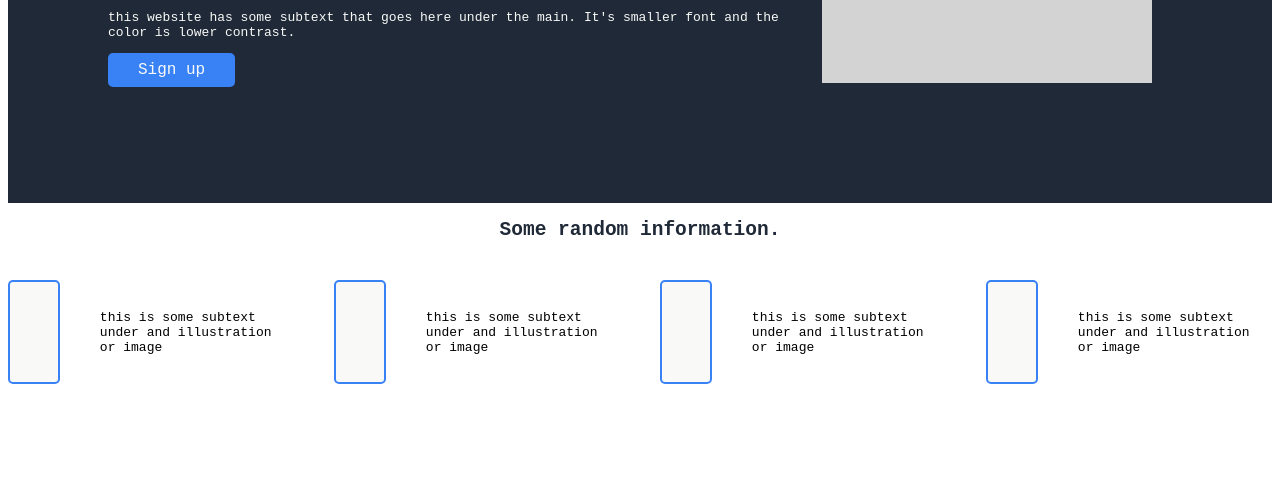
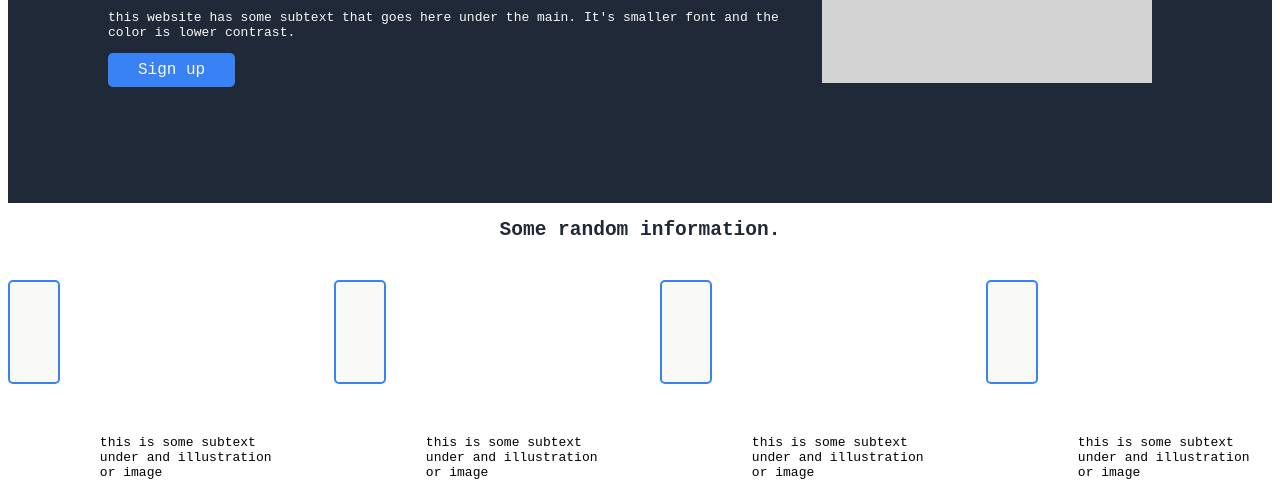
Before and after one commit to twan47/Landing-page, a plain HTML site: page index.html in a window 1280 px wide. Shown: the part 317-800 px from the top of the page. Drawn offline with Linux system fonts and the light colour scheme.

Commit message:
trying to align boxes above text

```diff
--- a/styles.css
+++ b/styles.css
@@ -90,8 +90,6 @@ h1 {
 .container-two {
     display: flex;
     font-family: monospace;
-    justify-items: center;
-    align-items: center;
     flex-direction: row;
     height:150px;
     gap: 40px;
@@ -107,9 +105,19 @@ h1 {
 }
 
 .box {
+    display:flex;
+    align-self: center;
     width: 100px;
     height: 100px;
     background-color: #f9faf8;
     border: 2px #3882f6 solid;
     border-radius: 5px;
+    justify-content: center;
 }
+
+.box-text {
+    display: flex;
+    align-items: center;
+    justify-content: center;
+    margin-top: 200px;
+}
```
